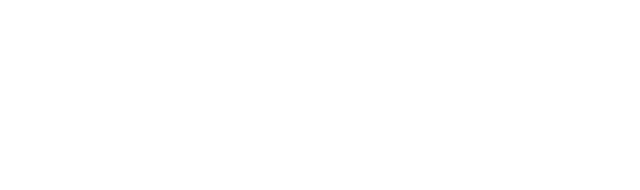
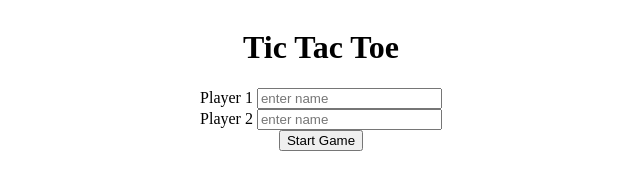
Before and after one commit to acciojob/tictactoe-Amithariyale, a website: page main.html in a window 1280 px wide. Shown: the whole page, without its empty margins (319-959 px from the left). Drawn offline with Linux system fonts and the light colour scheme.

Commit message:
created a submission

```diff
--- a/main.html
+++ b/main.html
@@ -8,6 +8,14 @@
 
 <body>
 	<!-- the entire body must be written by student -->
+	<div class="container">
+		<h1>Tic Tac Toe</h1>
+		<form>
+			<div>Player 1 <input type="text" id="player-1" placeholder="enter name"></div>
+			<div>Player 2 <input type="text" id="player-2" placeholder="enter name"></div>
+			<button id="submit">Start Game</button>
+		</form>
+	</div>
     <script type="text/javascript" src="./script.js">
 </script>
 
--- a/styles.css
+++ b/styles.css
@@ -1 +1,14 @@
 /*  your css code here. If applicable */
+
+.container{
+	display:flex;
+	flex-direction:column;
+	justify-content:center;
+	align-items:center;
+}
+form{
+	display:flex;
+	flex-direction:column;
+
+	align-items:center;
+}
```
